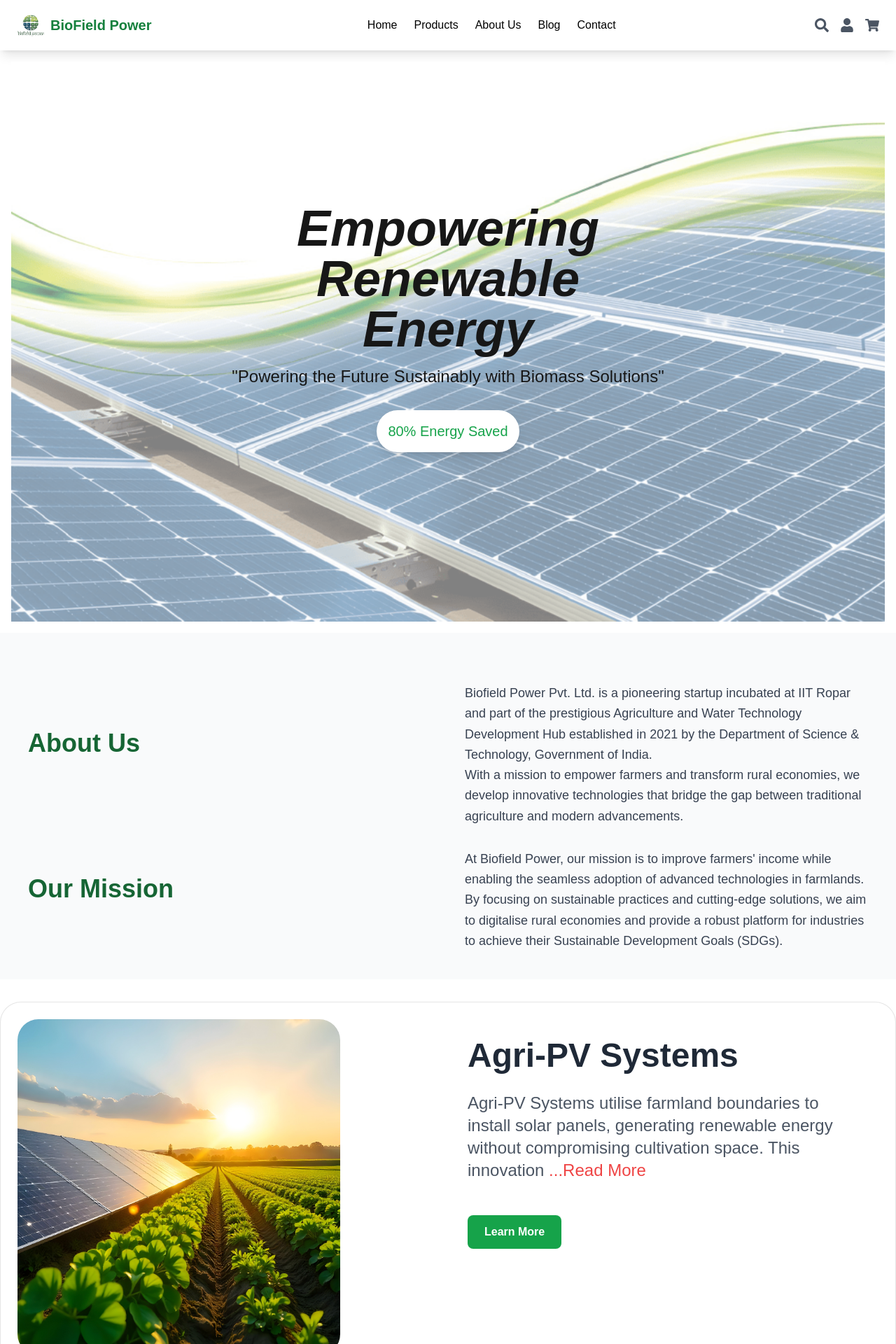
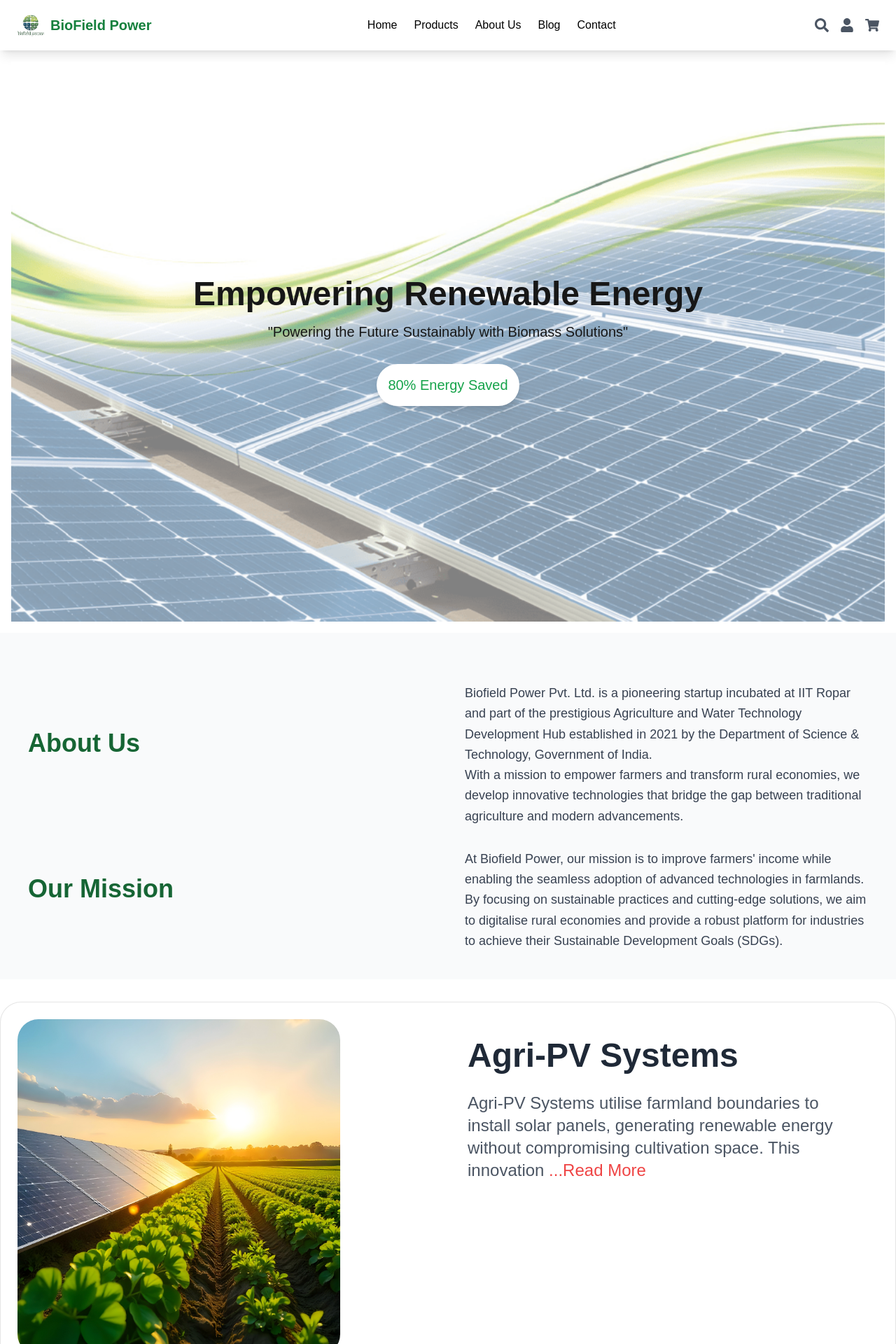
Before and after one commit to imaloksharma/BioFieldPower-Website, a Next.js app: page / in a window 1280 px wide. Shown: the top 1920 px of the page at 70% size. Built offline with nearby package versions, Linux system fonts and the light colour scheme.

Commit message:
little bit changes

```diff
--- a/src/app/components/Cards/AgriPVCard.tsx
+++ b/src/app/components/Cards/AgriPVCard.tsx
@@ -31,10 +31,10 @@
              {isExpanded ? "  Read Less" : "...Read More"}
              </button>
            </p>
-          <button className="self-start px-6 py-3 bg-green-600 text-white font-semibold rounded-lg hover:bg-green-700 transition">
+          {/* <button className="self-start px-6 py-3 bg-green-600 text-white font-semibold rounded-lg hover:bg-green-700 transition">
 
             Learn More
-          </button>
+          </button> */}
         </div>
       </div>
     </div>
--- a/src/app/components/Cards/Biomass.tsx
+++ b/src/app/components/Cards/Biomass.tsx
@@ -33,9 +33,9 @@
              </button>
            </p>
 
-          <button className="self-start px-6 py-3 bg-green-600 text-white font-semibold rounded-lg hover:bg-green-700 transition">
+          {/* <button className="self-start px-6 py-3 bg-green-600 text-white font-semibold rounded-lg hover:bg-green-700 transition">
             Learn More
-          </button>
+          </button> */}
         </div>
       </div>
     </div>
--- a/src/app/components/Hero/Index.tsx
+++ b/src/app/components/Hero/Index.tsx
@@ -4,19 +4,16 @@
 
 export default function HeroSection() {
   return (
-    <section className="relative h-screen bg-cover m-4 bg-center" style={{ backgroundImage: 'url("Img/Solar.png")' }}>
+    <section className="relative h-screen bg-cover m-4 bg-center" style={{ backgroundImage: 'url("img/Solar.png")' }}>
       {/* Semi-transparent overlay */}
-      <div className="absolute inset-0 bg-white bg-opacity-50" ></div>
+      <div className="absolute inset-0 bg-white bg-opacity-50"></div>
 
       {/* Content */}
-      <div className="relative z-10 flex flex-col items-center justify-center h-full text-center -translate-y-5">
-
-        <h1 className="text-7xl font-bold text-black-900 font-style: italic">
-          Empowering <br />
-          Renewable <br />
-          Energy
+      <div className="relative z-10 flex flex-col items-center justify-center h-full text-center">
+        <h1 className="text-5xl font-bold text-black-900">
+          Empowering Renewable Energy
         </h1>
-        <p className="mt-4 text-2xl text-black-700">
+        <p className="mt-4 text-xl text-black-700">
         &quot;Powering the Future Sustainably with Biomass Solutions&quot;
         </p>
         <div className="mt-8 bg-white rounded-full p-4 shadow-lg">
```
